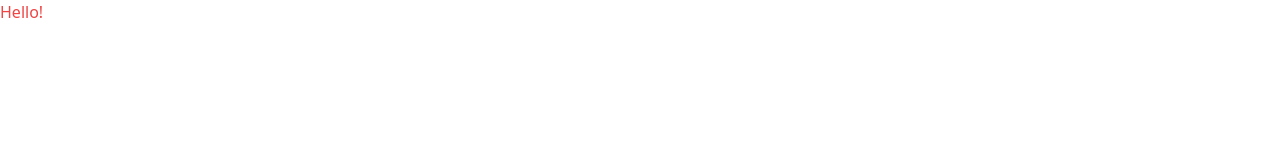
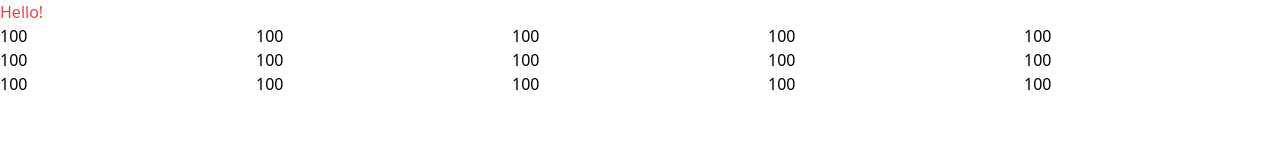
Before and after one commit to knaychuk/jeopardy, a website: page index.html in a window 1280 px wide. Drawn offline with Linux system fonts and the light colour scheme.

Commit message:
test tailwind grid

```diff
--- a/index.html
+++ b/index.html
@@ -8,5 +8,22 @@
 </head>
 <body >
   <h1 class="text-red-500">Hello!</h1>
+  <div class="grid grid-cols-5">
+    <h2>100</h2>
+    <h2>100</h2>
+    <h2>100</h2>
+    <h2>100</h2>
+    <h2>100</h2>
+    <h2>100</h2>
+    <h2>100</h2>
+    <h2>100</h2>
+    <h2>100</h2>
+    <h2>100</h2>
+    <h2>100</h2>
+    <h2>100</h2>
+    <h2>100</h2>
+    <h2>100</h2>
+    <h2>100</h2>
+  </div>
 </body>
 </html>
```
Also changed, not shown: public/index.html (+17 -0 lines), css/main.css, dist/index.html (deleted).
